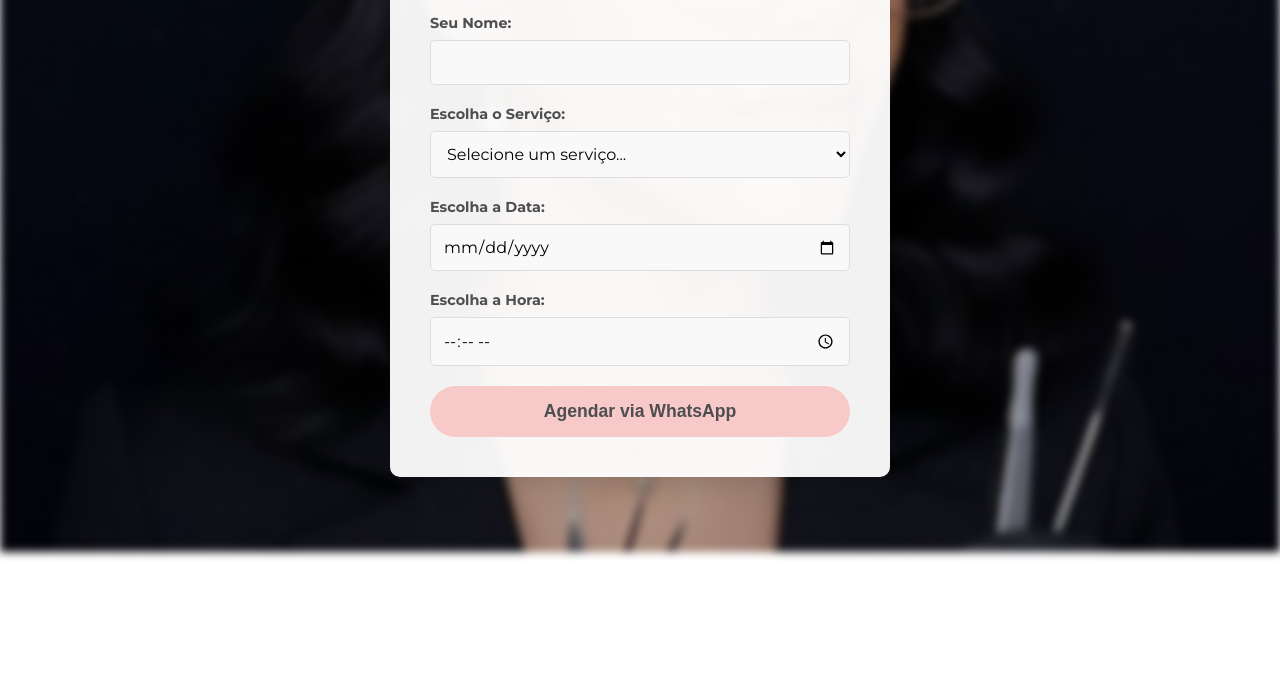
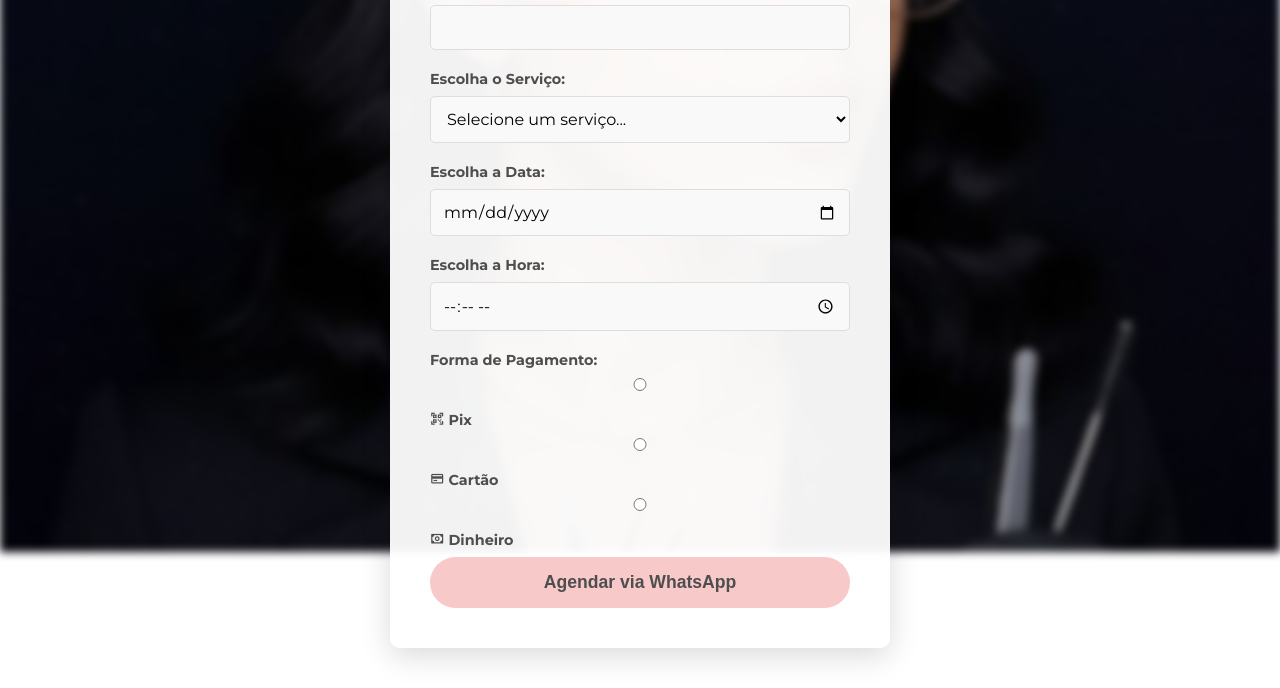
Before and after one commit to LauanyTorres/StudioBeauty, a plain HTML site: page agendamento.html in a window 1280 px wide. Shown: the part 248-936 px from the top of the page. Before the commit the page ends 800 px from the top, so only its background shows below. Drawn offline with nearby package versions, Linux system fonts and the light colour scheme.

Commit message:
Update agendamento.html

```diff
--- a/agendamento.html
+++ b/agendamento.html
@@ -3,12 +3,14 @@
 <head>
     <meta charset="UTF-8">
     <meta name="viewport" content="width=device-width, initial-scale=1.0">
-    <title>Faça seu Agendamento - STUDIO BEAUTY</title>
+    <title>Faça seu Agendamento - Nome do Salão</title>
 
     <link rel="stylesheet" href="css/style.css">
     <link rel="preconnect" href="https://fonts.googleapis.com">
     <link rel="preconnect" href="https://fonts.gstatic.com" crossorigin>
     <link href="https://fonts.googleapis.com/css2?family=Montserrat:wght@400;700&display=swap" rel="stylesheet">
+    <link href='https://unpkg.com/boxicons@2.1.4/css/boxicons.min.css' rel='stylesheet'>
+
 </head>
 <body>
 
@@ -24,7 +26,6 @@
             <input type="text" id="nome" required>
 
             <label for="servico">Escolha o Serviço:</label>
-
             <select id="servico" required>
                 <option value="" disabled selected>Selecione um serviço...</option>
                 <option value="Brow Lamination">Brow Lamination - 1h (R$ 80,00)</option>
@@ -33,14 +34,41 @@
                 <option value="Design de Sobrancelhas Simples">Design de Sobrancelhas Simples - 30min (R$ 20,00)</option>
                 <option value="Maquiagem Infantil">Maquiagem Infantil - 40min (R$ 40,00)</option>
                 <option value="Maquiagem Social">Maquiagem Social - 1h (R$ 60,00)</option>
-                <option value="Maquiagem Profissional com Cílios">Maquiagem Profissional com Cílios - 1:30h (R$ 75,00)</option>
+                <option value="Maquiagem Profissional com Cílios">Maquiagem Profissional com Cílios - 1h+ (R$ 75,00)</option>
             </select>
+
             <label for="data">Escolha a Data:</label>
             <input type="date" id="data" required>
 
             <label for="hora">Escolha a Hora:</label>
             <input type="time" id="hora" required>
 
+            <label>Forma de Pagamento:</label>
+            <div class="payment-options">
+                <label class="payment-option">
+                    <input type="radio" name="pagamento" value="Pix" required>
+                    <div class="payment-content">
+                        <i class='bx bx-qr-scan'></i>
+                        <span>Pix</span>
+                    </div>
+                </label>
+
+                <label class="payment-option">
+                    <input type="radio" name="pagamento" value="Cartão de Crédito/Débito">
+                    <div class="payment-content">
+                        <i class='bx bx-credit-card'></i>
+                        <span>Cartão</span>
+                    </div>
+                </label>
+
+                <label class="payment-option">
+                    <input type="radio" name="pagamento" value="Dinheiro">
+                    <div class="payment-content">
+                        <i class='bx bx-money'></i>
+                        <span>Dinheiro</span>
+                    </div>
+                </label>
+            </div>
             <button type="submit" class="btn btn-primary">Agendar via WhatsApp</button>
         </form>
     </div>
```
